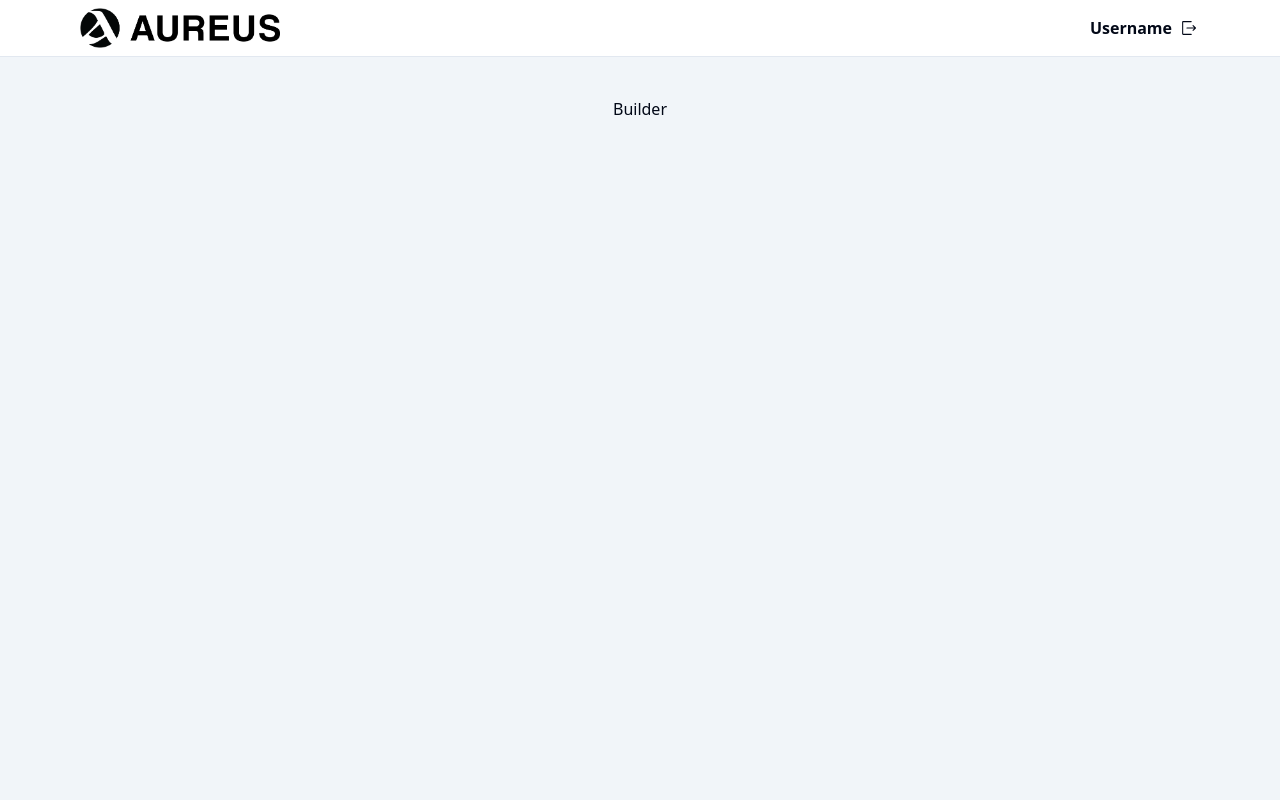
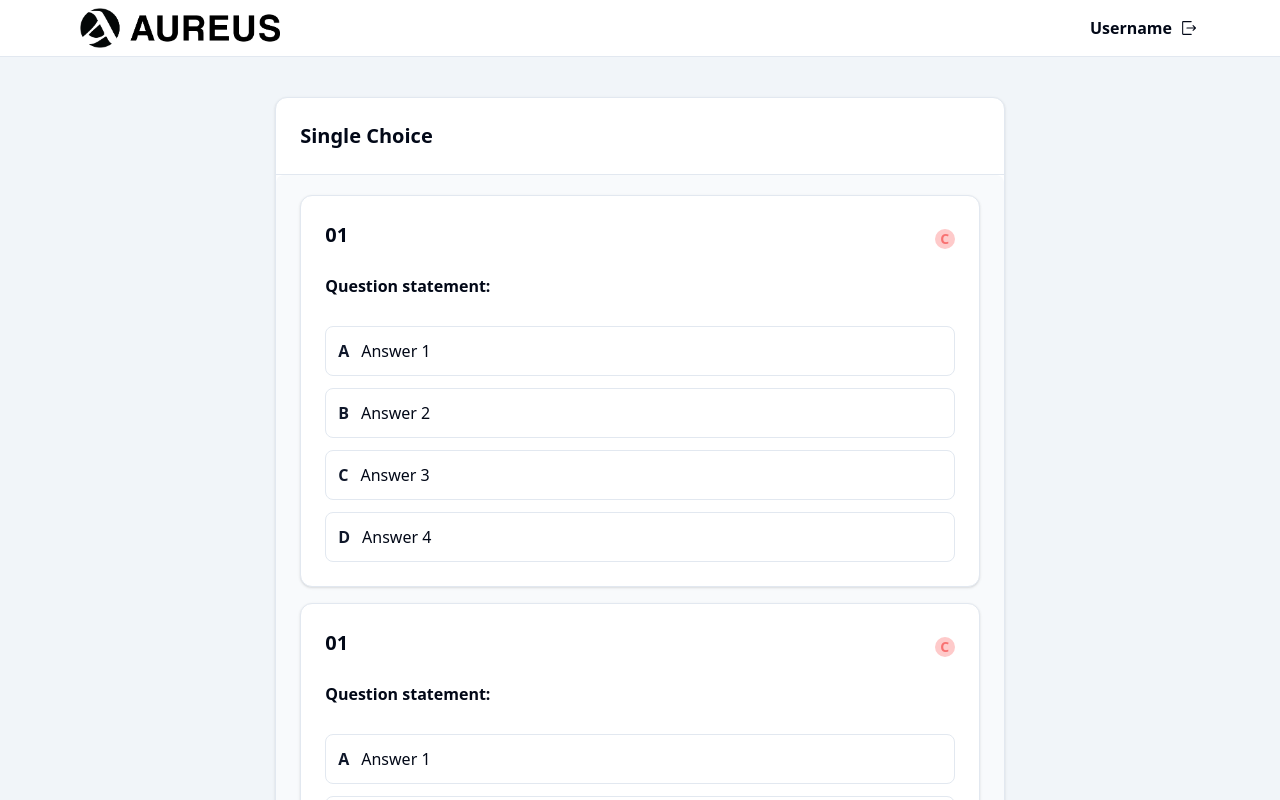
Before and after one commit to NashNoman/AureusEMS, a Next.js app in the folder nextjs/: page /builder/1 in a window 1280 px wide. Shown: the top 800 px of the page. Built offline with nearby package versions, Linux system fonts and the light colour scheme.

Commit message:
Created a demo builder section and question

```diff
--- a/nextjs/app/builder/[id]/page.tsx
+++ b/nextjs/app/builder/[id]/page.tsx
@@ -1,3 +1,15 @@
+import { ExamSection } from "@/components/ExamSection";
+import { BuilderQuestion } from "@/components/Question";
+
 export default function Builder() {
-  return <div>Builder</div>;
+  return (
+    <ExamSection>
+      <BuilderQuestion />
+      <BuilderQuestion />
+      <BuilderQuestion />
+      <BuilderQuestion />
+      <BuilderQuestion />
+      <BuilderQuestion />
+    </ExamSection>
+  );
 }
--- /dev/null
+++ b/nextjs/components/ExamSection.tsx
@@ -0,0 +1,17 @@
+import { Card, CardHeader, CardContent } from "@/components/ui/card";
+import { Separator } from "@/components/ui/separator";
+
+export const ExamSection = ({ children }) => {
+  return (
+    <Card className="w-[60%]">
+      {/* Section of an exam (e.g., Single Choice) */}
+      <CardHeader>
+        <h2 className="text-xl font-bold">Single Choice</h2>
+      </CardHeader>
+      <Separator />
+      <CardContent className="bg-primary-foreground rounded-lg pt-5 flex flex-col gap-4">
+        {children}
+      </CardContent>
+    </Card>
+  );
+};
--- /dev/null
+++ b/nextjs/components/Question.tsx
@@ -0,0 +1,37 @@
+import { Card, CardHeader, CardContent } from "@/components/ui/card";
+
+export const BuilderQuestion = () => {
+  return (
+    <Card>
+      <CardHeader className="flex-row items-center justify-between">
+        <h3 className="font-bold text-xl">01</h3>
+        <div>
+          <div className="bg-red-200 text-red-400 rounded-full font-bold text-center inline-block w-5 text-sm">
+            <p>C</p>
+          </div>
+        </div>
+      </CardHeader>
+      <CardContent>
+        <p className="mb-7 font-semibold">Question statement:</p>
+        <div className="flex flex-col gap-3">
+          <div className="flex gap-3 border p-3 rounded-lg hover:shadow-md cursor-pointer transition-shadow">
+            <span className="text-secondary-foreground font-bold">A</span>
+            <p>Answer 1</p>
+          </div>
+          <div className="flex gap-3 border p-3 rounded-lg hover:shadow-md cursor-pointer transition-shadow">
+            <span className="text-secondary-foreground font-bold">B</span>
+            <p>Answer 2</p>
+          </div>
+          <div className="flex gap-3 border p-3 rounded-lg hover:shadow-md cursor-pointer transition-shadow">
+            <span className="text-secondary-foreground font-bold">C</span>
+            <p>Answer 3</p>
+          </div>
+          <div className="flex gap-3 border p-3 rounded-lg hover:shadow-md cursor-pointer transition-shadow">
+            <span className="text-secondary-foreground font-bold">D</span>
+            <p>Answer 4</p>
+          </div>
+        </div>
+      </CardContent>
+    </Card>
+  );
+};
```
